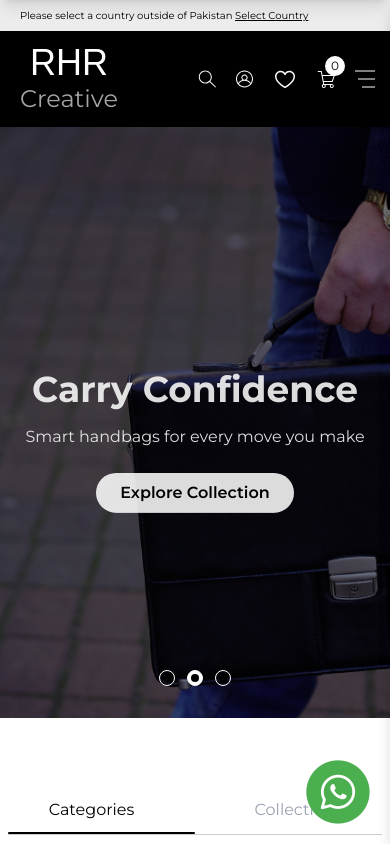
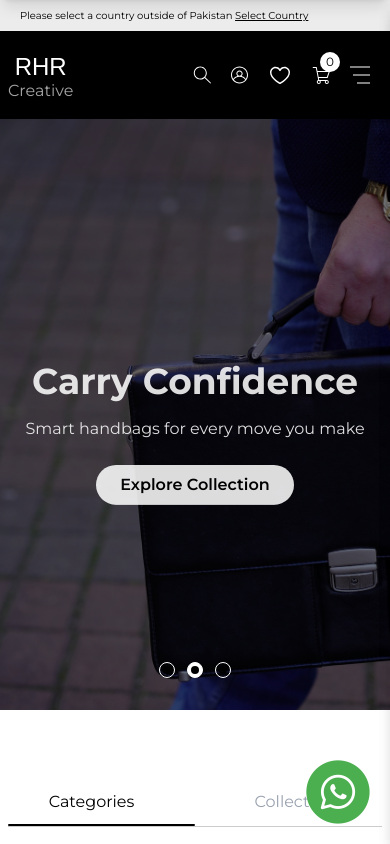
Before and after one commit to UzairAlii/RHR-Creative, a React (Vite) app in the folder frontend/: page / in a window 390 px wide. Shown: the top 844 px of the page. Built offline with nearby package versions, Linux system fonts and the light colour scheme; no server answers; a web font is replaced by a local one.

Commit message:
some minor changes in navbar and products.jsx

```diff
--- a/frontend/src/components/Navbar.jsx
+++ b/frontend/src/components/Navbar.jsx
@@ -67,7 +67,7 @@ const Navbar = ({ onFavouritesClick }) => {
     Navbar bg-black
     transition-colors duration-500
     z-[1000]
-    h-[70%] flex items-center justify-between gap-20 px-5 py-3 sm:py-5 lg:px-10 leading-none w-full
+    h-[70%] flex items-center justify-between gap-20 pl-2 pr-5 py-5 sm:py-5 lg:px-10 leading-none w-full
   `}
   style={{
     backdropFilter: isHome && !scrolled ? 'none' : undefined,
@@ -76,8 +76,8 @@ const Navbar = ({ onFavouritesClick }) => {
 
         <NavLink to={"/"}>
           <div className="logo flex flex-col items-center text-center cursor-pointer">
-            <h1 id='rhr' className='text-4xl text-white'>RHR</h1>
-            <h1 id='creative' className='text-2xl text-[#a5a5a5]'>Creative</h1>
+            <h1 id='rhr' className='text-2xl md:text-4xl text-white'>RHR</h1>
+            <h1 id='creative' className='text-md md:text-2xl text-[#a5a5a5]'>Creative</h1>
           </div>
         </NavLink>
 
--- a/frontend/src/pages/Products/Products.jsx
+++ b/frontend/src/pages/Products/Products.jsx
@@ -170,7 +170,7 @@ const Product = ({ id }) => {
         {/* Modal Preview */}
         {previewOpen && (
           <div
-            className="fixed inset-0 z-50 flex items-center justify-center bg-black/90 bg-opacity-90"
+            className="fixed inset-0 z-[9999] flex items-center justify-center bg-black/90 bg-opacity-90"
             onClick={closePreview}
           >
             {/* Stop propagation for modal content */}
@@ -193,28 +193,28 @@ const Product = ({ id }) => {
               </button>
 
               {/* Left Button */}
-              <button
-                className={`absolute left-4 top-1/2 -translate-y-1/2 text-3xl px-3 py-2 rounded-full bg-black bg-opacity-60 text-white transition
+              <div
+                className={`absolute left-4 top-1/2 -translate-y-1/2 text-3xl h-16 w-16 flex items-center justify-center rounded-full bg-black bg-opacity-60 text-white transition
           ${previewIndex === 0 ? 'opacity-40 cursor-not-allowed' : 'hover:bg-opacity-80 cursor-pointer'}`}
                 onClick={goLeft}
                 disabled={previewIndex === 0}
                 aria-label="Previous"
                 style={{ pointerEvents: previewIndex === 0 ? 'none' : 'auto' }}
               >
-                &#8592;
-              </button>
+                <img className='w-7 rotate-180' src={Images.chevron} alt="" />
+              </div>
 
               {/* Right Button */}
-              <button
-                className={`absolute right-4 top-1/2 -translate-y-1/2 text-3xl px-3 py-2 rounded-full bg-black bg-opacity-60 text-white transition
+              <div
+                className={`absolute right-4 top-1/2 -translate-y-1/2 text-3xl h-16 w-16 flex items-center justify-center rounded-full bg-black bg-opacity-60 text-white transition
           ${previewIndex === selectedColorImages.length - 1 ? 'opacity-40 cursor-not-allowed' : 'hover:bg-opacity-80 cursor-pointer'}`}
                 onClick={goRight}
                 disabled={previewIndex === selectedColorImages.length - 1}
                 aria-label="Next"
                 style={{ pointerEvents: previewIndex === selectedColorImages.length - 1 ? 'none' : 'auto' }}
               >
-                &#8594;
-              </button>
+                <img className='w-7' src={Images.chevron} alt="" />
+              </div>
 
               {/* Image with slide animation */}
               <div className="flex items-center justify-center w-full h-full">
```
